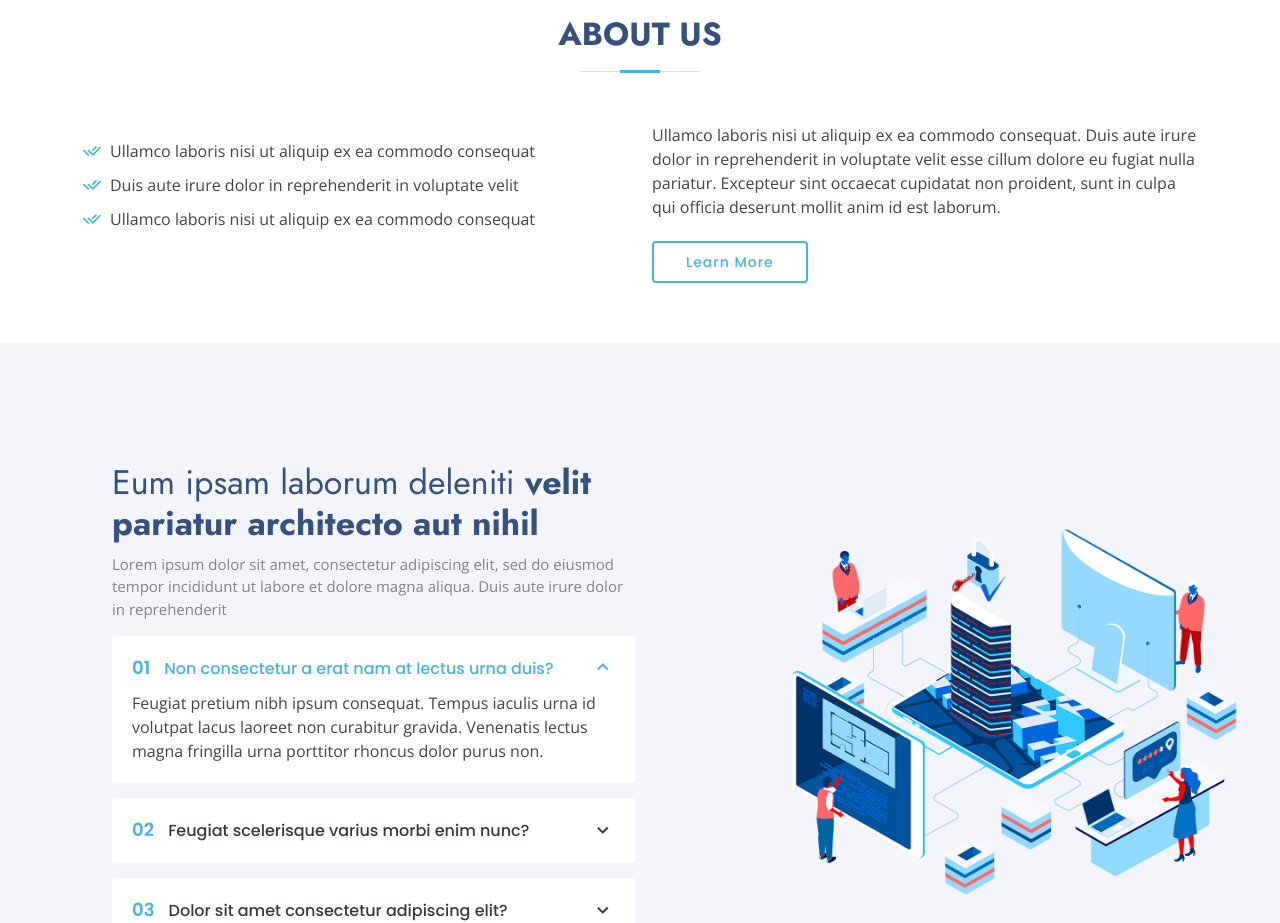
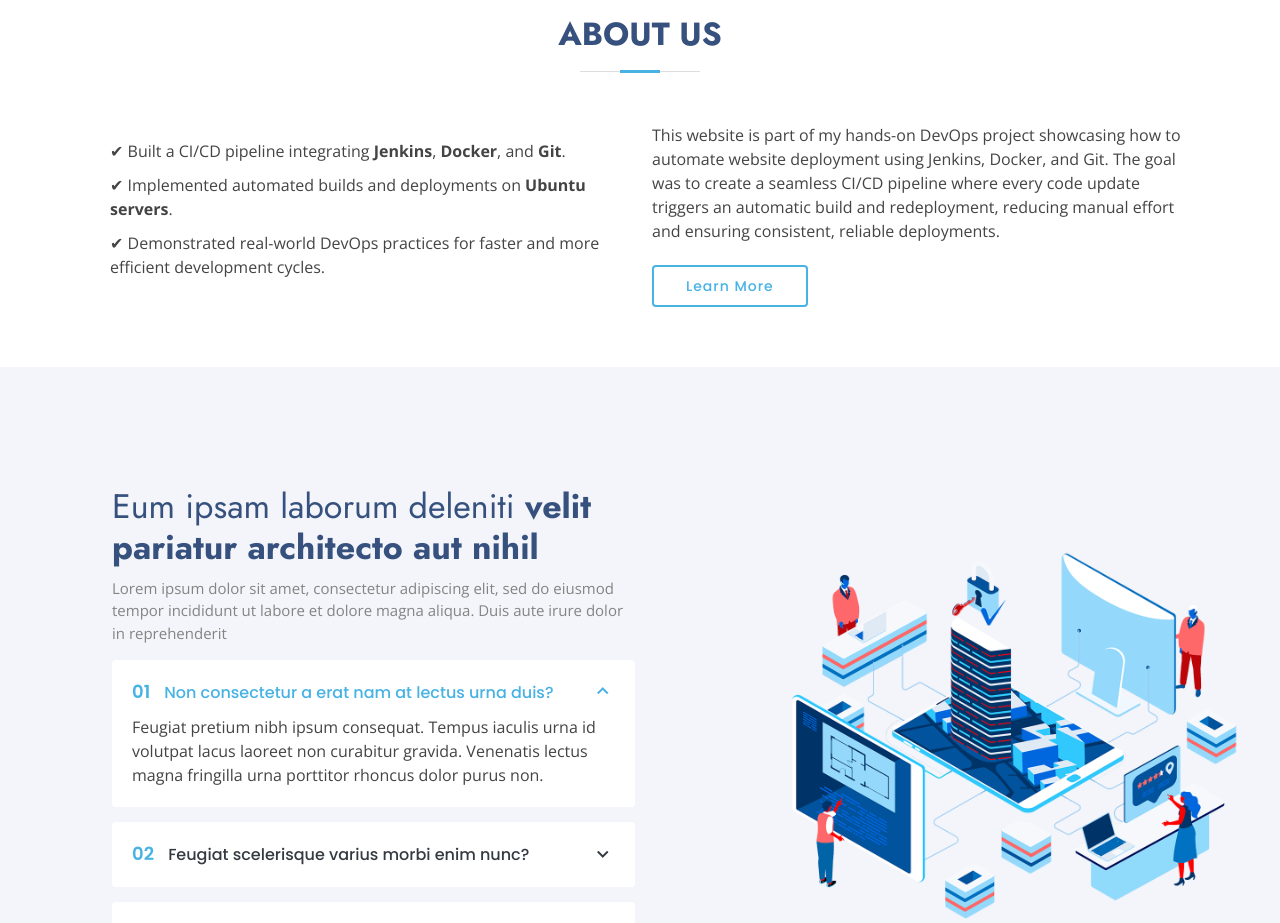
Before and after one commit to jayshrilandge30/Devops_auto_deploy_website, a plain HTML site: page index.html in a window 1280 px wide. Shown: the part 780-1703 px from the top of the page. Drawn offline with nearby package versions, Linux system fonts and the light colour scheme.

Commit message:
Updated index.html

```diff
--- a/index.html
+++ b/index.html
@@ -151,16 +151,16 @@
 
             </p>
             <ul>
-              <li><i class="ri-check-double-line"></i> Ullamco laboris nisi ut aliquip ex ea commodo consequat</li>
-              <li><i class="ri-check-double-line"></i> Duis aute irure dolor in reprehenderit in voluptate velit</li>
-              <li><i class="ri-check-double-line"></i> Ullamco laboris nisi ut aliquip ex ea commodo consequat</li>
-            </ul>
+  <li>✔ Built a CI/CD pipeline integrating <strong>Jenkins</strong>, <strong>Docker</strong>, and <strong>Git</strong>.</li>
+  <li>✔ Implemented automated builds and deployments on <strong>Ubuntu servers</strong>.</li>
+  <li>✔ Demonstrated real-world DevOps practices for faster and more efficient development cycles.</li>
+</ul>
           </div>
           <div class="col-lg-6 pt-4 pt-lg-0">
             <p>
-              Ullamco laboris nisi ut aliquip ex ea commodo consequat. Duis aute irure dolor in reprehenderit in voluptate
-              velit esse cillum dolore eu fugiat nulla pariatur. Excepteur sint occaecat cupidatat non proident, sunt in
-              culpa qui officia deserunt mollit anim id est laborum.
+              This website is part of my hands-on DevOps project showcasing how to automate website deployment using Jenkins, Docker, and Git.
+The goal was to create a seamless CI/CD pipeline where every code update triggers an automatic build and redeployment,
+reducing manual effort and ensuring consistent, reliable deployments.
             </p>
             <a href="#" class="btn-learn-more">Learn More</a>
           </div>
```
